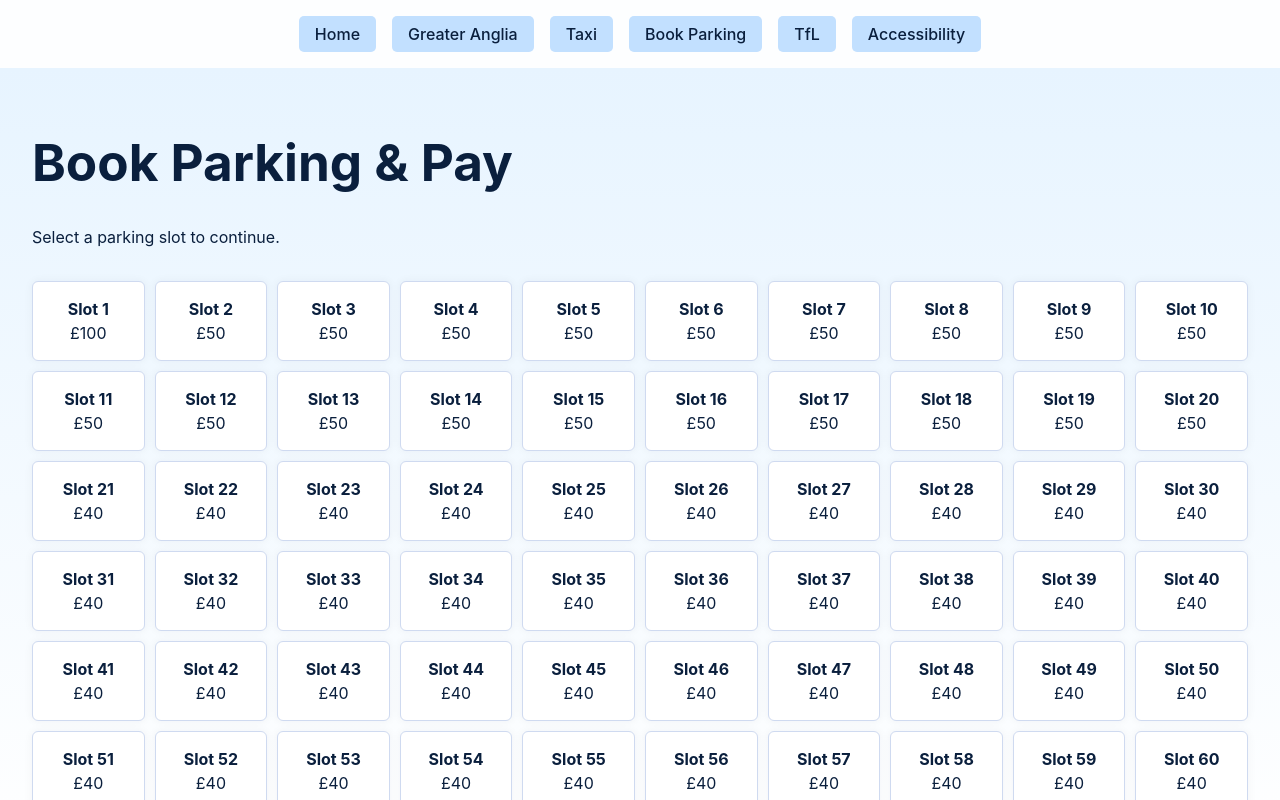
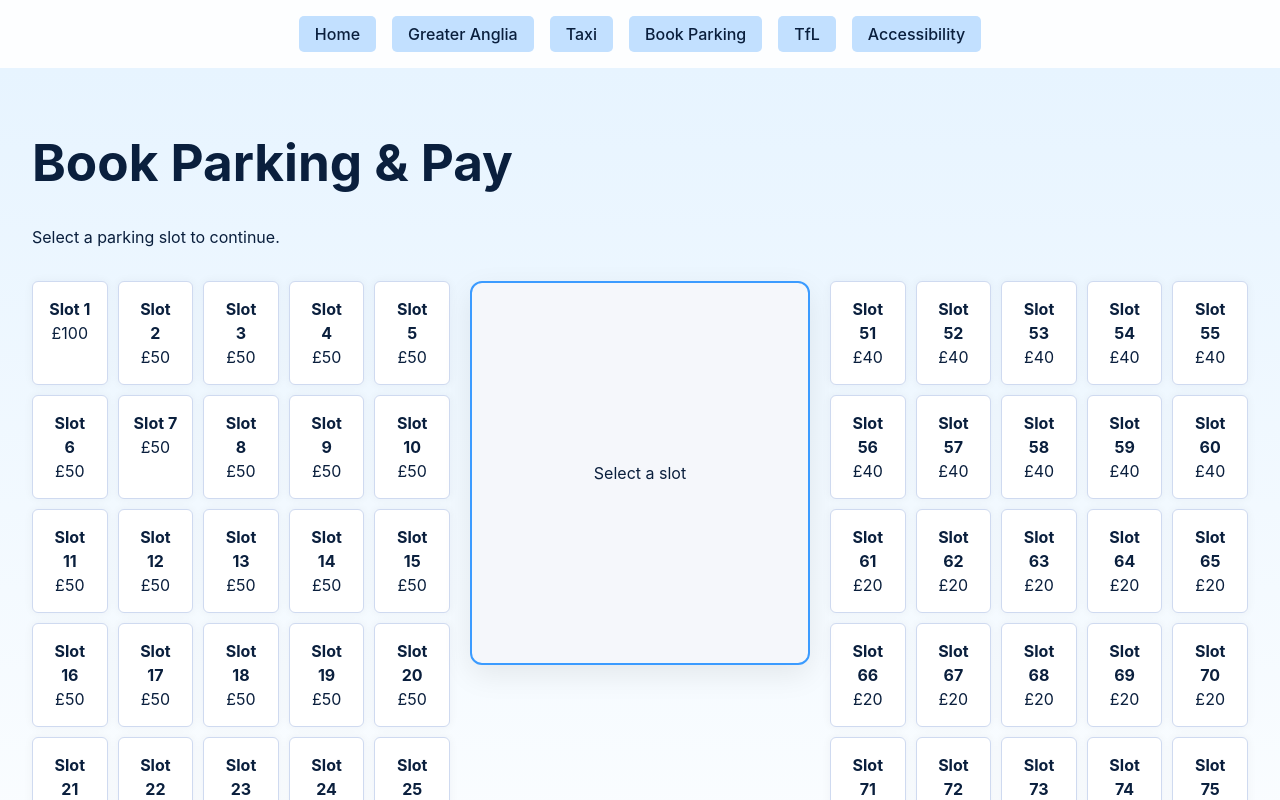
Before and after one commit to TuhinShaikh/FinalYearProject, a React app in the folder frontend/: page /booking in a window 1280 px wide. Shown: the top 800 px of the page. Built offline with nearby package versions, Linux system fonts and the light colour scheme; the HTML template or start-up script is replaced by a standard one.

Commit message:
#42 added in stadium in the parking

```diff
--- a/frontend/src/pages/BookingAndPaymentPage.jsx
+++ b/frontend/src/pages/BookingAndPaymentPage.jsx
@@ -41,6 +41,32 @@ function loadSquareSdk() {
   return squareSdkPromise;
 }
 
+function SlotCard({ slot, selectedSlot, setSelectedSlot }) {
+  const selected = selectedSlot?.id === slot.id;
+
+  return (
+    <div
+      onClick={() => setSelectedSlot(slot)}
+      style={{
+        padding: "15px",
+        backgroundColor: selected ? "#8bc8ff" : "#ffffff",
+        borderRadius: "6px",
+        cursor: "pointer",
+        textAlign: "center",
+        border: selected ? "2px solid #3b9bff" : "1px solid #cfdaf0",
+        boxShadow: selected
+          ? "0 0 20px rgba(59, 139, 255, 0.35)"
+          : "0 0 10px rgba(10, 31, 61, 0.05)",
+        color: "#0a1f3d",
+        userSelect: "none",
+      }}
+    >
+      <strong>Slot {slot.id}</strong>
+      <br />£{slot.price}
+    </div>
+  );
+}
+
 export default function BookingAndPaymentPage() {
   const [slots, setSlots] = useState([]);
   const [selectedSlot, setSelectedSlot] = useState(null);
@@ -49,7 +75,7 @@ export default function BookingAndPaymentPage() {
 
   const cardRef = useRef(null);
 
-  // Generate a broad range of slots with tiered pricing for the demo grid
+  // Generate slots with tiered pricing
   useEffect(() => {
     const generated = Array.from({ length: 100 }, (_, i) => {
       const id = i + 1;
@@ -67,17 +93,13 @@ export default function BookingAndPaymentPage() {
     setSlots(generated);
   }, []);
 
-  // --- IMPORTANT: cleanly destroy/detach old card on every slot change ---
+  // Square card lifecycle
   useEffect(() => {
-    // helper: remove any previously attached card + clear DOM container
     const teardown = () => {
       try {
         if (cardRef.current?.destroy) cardRef.current.destroy();
-      } catch {
-        // ignore
-      } finally {
+      } catch {}
       cardRef.current = null;
-      }
 
       const el = document.getElementById("card-container");
       if (el) el.innerHTML = "";
@@ -89,8 +111,6 @@ export default function BookingAndPaymentPage() {
     }
 
     let cancelled = false;
-
-    // reset before attaching a new one
     teardown();
     setStatus("");
     setCardLoading(true);
@@ -100,15 +120,12 @@ export default function BookingAndPaymentPage() {
         await loadSquareSdk();
         if (cancelled || !window.Square) return;
 
-        // NOTE: if you have a Location ID, Square usually expects:
-        // window.Square.payments(appId, locationId)
         const payments = window.Square.payments(
           "sandbox-sq0idb-I-lZ-tkY-jzemSkWMfBn-A"
         );
 
         const card = await payments.card();
 
-        // if we got cancelled mid-flight, destroy immediately
         if (cancelled) {
           if (card?.destroy) card.destroy();
           return;
@@ -131,12 +148,11 @@ export default function BookingAndPaymentPage() {
       }
     })();
 
-    // cleanup on slot change/unmount (also fixes React 18 StrictMode double-invoke)
     return () => {
       cancelled = true;
       teardown();
     };
-  }, [selectedSlot?.id]); // depend on id, not the whole object
+  }, [selectedSlot?.id]);
 
   async function handlePayment(e) {
     e.preventDefault();
@@ -179,6 +195,9 @@ export default function BookingAndPaymentPage() {
     }
   }
 
+  const leftSlots = slots.slice(0, 50);
+  const rightSlots = slots.slice(50);
+
   return (
     <main
       style={{
@@ -191,46 +210,85 @@ export default function BookingAndPaymentPage() {
       <h1>Book Parking & Pay</h1>
       <p>Select a parking slot to continue.</p>
 
-      {/* Parking grid that highlights selection */}
+      {/* 3-column layout with big center square */}
       <div
         style={{
           display: "grid",
-          gridTemplateColumns: "repeat(10, 1fr)",
-          gap: "10px",
+          gridTemplateColumns: "1fr 340px 1fr",
+          gap: "20px",
           marginTop: "2rem",
+          alignItems: "start",
         }}
       >
-        {slots.map((slot) => (
+        {/* LEFT GRID */}
         <div
-            key={slot.id}
-            onClick={() => setSelectedSlot(slot)}
           style={{
-              padding: "15px",
-              backgroundColor:
-                selectedSlot?.id === slot.id ? "#8bc8ff" : "#ffffff",
-              borderRadius: "6px",
-              cursor: "pointer",
-              textAlign: "center",
-              border:
-                selectedSlot?.id === slot.id
-                  ? "2px solid #3b9bff"
-                  : "1px solid #cfdaf0",
-              boxShadow:
-                selectedSlot?.id === slot.id
-                  ? "0 0 20px rgba(59, 139, 255, 0.35)"
-                  : "0 0 10px rgba(10, 31, 61, 0.05)",
-              color: "#0a1f3d",
-              userSelect: "none",
+            display: "grid",
+            gridTemplateColumns: "repeat(5, 1fr)",
+            gap: "10px",
           }}
         >
-            <strong>Slot {slot.id}</strong>
-            <br />
-            £{slot.price}
-          </div>
+          {leftSlots.map((slot) => (
+            <SlotCard
+              key={slot.id}
+              slot={slot}
+              selectedSlot={selectedSlot}
+              setSelectedSlot={setSelectedSlot}
+            />
           ))}
         </div>
 
-      {/* Payment section is hidden until a slot is selected */}
+        {/* BIG CENTER SQUARE */}
+        <div
+          style={{
+            position: "sticky",
+            top: "120px",
+            height: "340px",
+            borderRadius: "12px",
+            border: "2px solid #3b9bff",
+            background: selectedSlot ? "#e7f4ff" : "#f5f7fb",
+            display: "flex",
+            flexDirection: "column",
+            alignItems: "center",
+            justifyContent: "center",
+            boxShadow: "0 10px 30px rgba(0,0,0,0.08)",
+            textAlign: "center",
+            padding: "20px",
+          }}
+        >
+          {selectedSlot ? (
+            <>
+              <h2>Slot {selectedSlot.id}</h2>
+              <p style={{ fontSize: "2rem", fontWeight: "bold", margin: 0 }}>
+                £{selectedSlot.price}
+              </p>
+              <p style={{ marginTop: "8px" }}>Selected Parking Slot</p>
+            </>
+          ) : (
+            <p>Select a slot</p>
+          )}
+        </div>
+
+        {/* RIGHT GRID */}
+        <div
+          style={{
+            display: "grid",
+            gridTemplateColumns: "repeat(5, 1fr)",
+            gap: "10px",
+          }}
+        >
+          {rightSlots.map((slot) => (
+            <SlotCard
+              key={slot.id}
+              slot={slot}
+              selectedSlot={selectedSlot}
+              setSelectedSlot={setSelectedSlot}
+            />
+          ))}
+        </div>
+      </div>
+
+      {/* Payment section */}
       {selectedSlot && (
         <div className="payment-form" style={{ marginTop: "3rem" }}>
           <img
@@ -244,8 +302,6 @@ export default function BookingAndPaymentPage() {
             Amount: <strong>£{selectedSlot.price}</strong>
           </p>
 
-          {/* Key ensures a fresh DOM node if you ever want it; not strictly required with teardown,
-              but it helps avoid edge cases */}
           <div id="card-container" key={selectedSlot.id}></div>
 
           <button
@@ -258,7 +314,8 @@ export default function BookingAndPaymentPage() {
               color: "#0a1f3d",
               border: "1px solid #3b9bff",
               borderRadius: "6px",
-              cursor: cardLoading || !cardRef.current ? "not-allowed" : "pointer",
+              cursor:
+                cardLoading || !cardRef.current ? "not-allowed" : "pointer",
               width: "100%",
               opacity: cardLoading || !cardRef.current ? 0.6 : 1,
             }}
```
Lines whose indentation alone changed are shown as unchanged.
